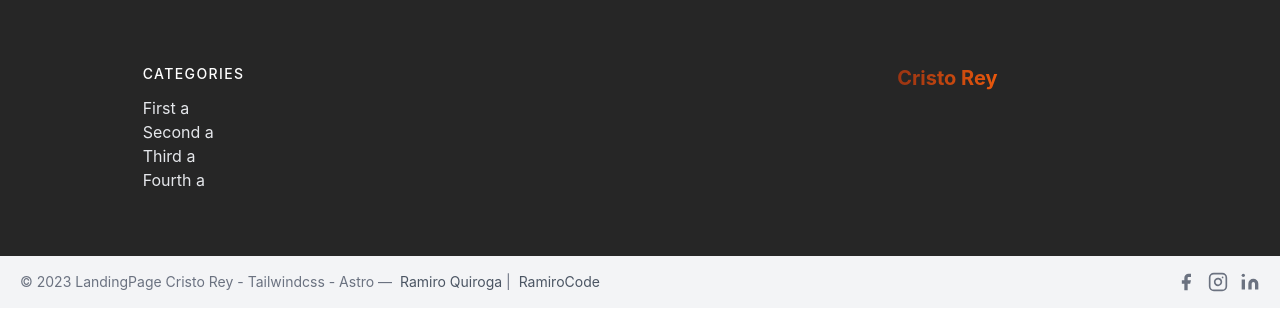
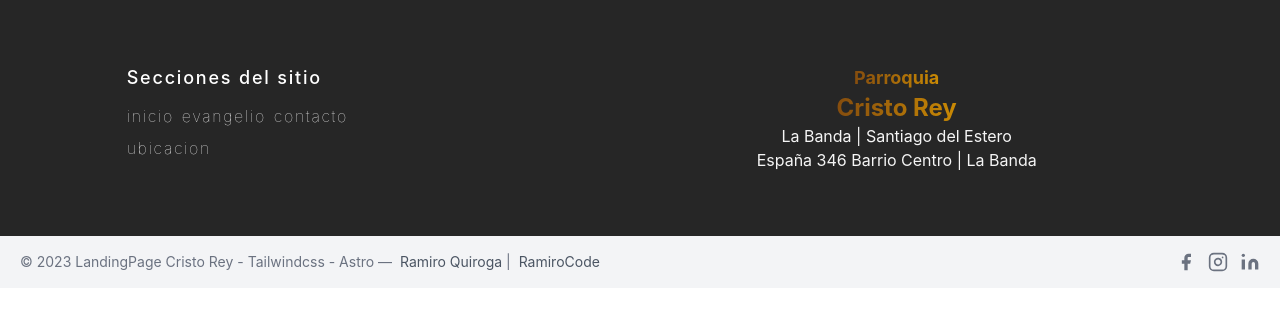
Before and after one commit to RamiroQuiro/xtoWebAstro, an Astro site: page /Footer/Footer in a window 1280 px wide. Built offline with nearby package versions, Linux system fonts and the light colour scheme; Astro itself is replaced by a stand-in of ours.

Commit message:
footer corregido

```diff
--- a/src/pages/Footer/Footer.astro
+++ b/src/pages/Footer/Footer.astro
@@ -1,44 +1,53 @@
 ---
+import links from "../../components/Links";
 import FooterRama from "./FooterRama.astro";
-
 ---
 
-    <footer class="text-neutral-100 bg-neutral-800 z-40 relative body-font ">
-    <div class=" px-5 py-16 mx-auto flex md:items-center md:w-10/12 lg:items-start md:flex-row md:flex-nowrap flex-wrap flex-col">
-      <div class="w-64 flex-shrink-0 md:mx-0 mx-auto text-center md:text-left md:mt-0 mt-10">
-        <a
-        target="_blank"
-          href={"https://ramiroquiroga.vercel.app"}
-          class="w-full flex my-auto h-full items-center gap-2 "
+<footer class="text-neutral-100 bg-neutral-800 z-40 relative body-font">
+  <div
+    class="px-5 py-16 mx-auto flex md:items-start items-start md:w-10/12 lg:items-start flex-col md:flex-row"
+  >
+    <div
+      class="w-full md:w-1/2  flex-shrink-0 md:mx-0 mx-auto text-center flex flex-col items-center md:text-left md:mt-0 mt-10"
     >
 
-          <h2 class=" text-xl font-bold text-transparent bg-clip-text bg-gradient-to-r to-orange-600 from-orange-800">
+        <h2
+          class="text-lg font-bold text-transparent bg-clip-text bg-gradient-to-r to-yellow-600 from-yellow-800"
+        >
+          Parroquia
+        </h2>
+        <h2
+          class="text-2xl font-bold text-transparent bg-clip-text bg-gradient-to-r to-yellow-600 from-yellow-800"
+        >
           Cristo Rey
         </h2>
-        </a>
+        <p class=" text-base">La Banda | Santiago del Estero</p>
+        <p class=" text-base">España 346 Barrio Centro | La Banda</p>
+
     </div>
-      <div class="flex-grow flex flex-wrap md:pr-20 -mb-10 md:text-left text-center order-first">
-        <div class="lg:w-1/4 md:w-1/2 w-full px-4">
-          <h2 class="title-font font-medium text-white tracking-widest text-sm mb-3">
-            CATEGORIES
+
+    <div
+      class="w-full md:w-1/2 flex flex-wrap items-center -mb-10 md:text-left text-center order-first"
+    >
+      <div class="lg:w-1/2 md:w-1/2 w-full ">
+        <h2
+          class=" font-medium text-white tracking-widest text-lg mb-3"
+        >
+          Secciones del sitio
         </h2>
         <nav class="list-none mb-10">
-            <li>
-              <a class="text-gray-200 hover:text-gray-800">First a</a>
+          <ul class="flex flex-wrap md:text-left mnd:items-start items-center text-center md:justify-start justify-center gap-2">
+            {
+              links?.map((link) => (
+                <li class="cursor-pointer hover:scale-105 tracking-widest font-thin duration-200">
+                  <a href={link.href}>{link.name}</a>
                 </li>
-            <li>
-              <a class="text-gray-200 hover:text-gray-800">Second a</a>
-            </li>
-            <li>
-              <a class="text-gray-200 hover:text-gray-800">Third a</a>
-            </li>
-            <li>
-              <a class="text-gray-200 hover:text-gray-800">Fourth a</a>
-            </li>
+              ))
+            }
+          </ul>
         </nav>
       </div>
-
     </div>
   </div>
-    <FooterRama/>
+  <FooterRama />
 </footer>
```
Lines whose indentation alone changed are shown as unchanged.
